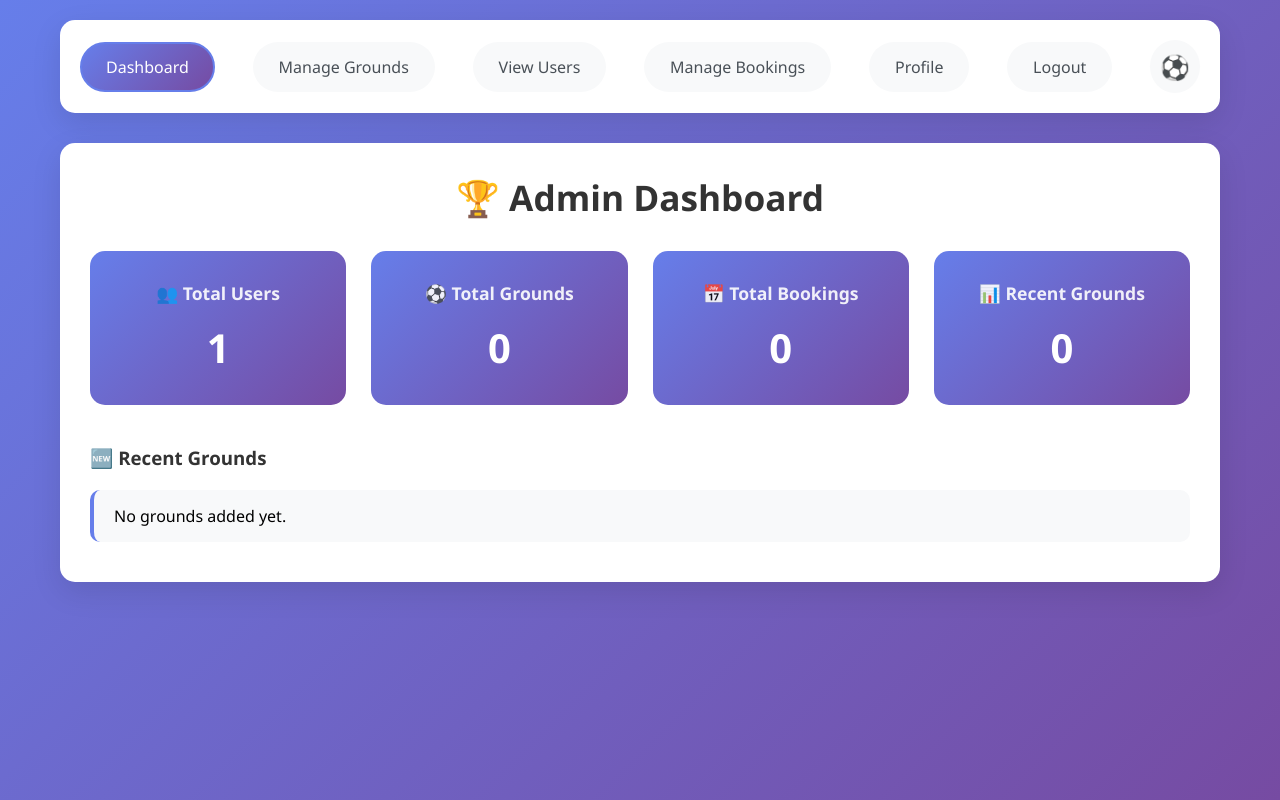
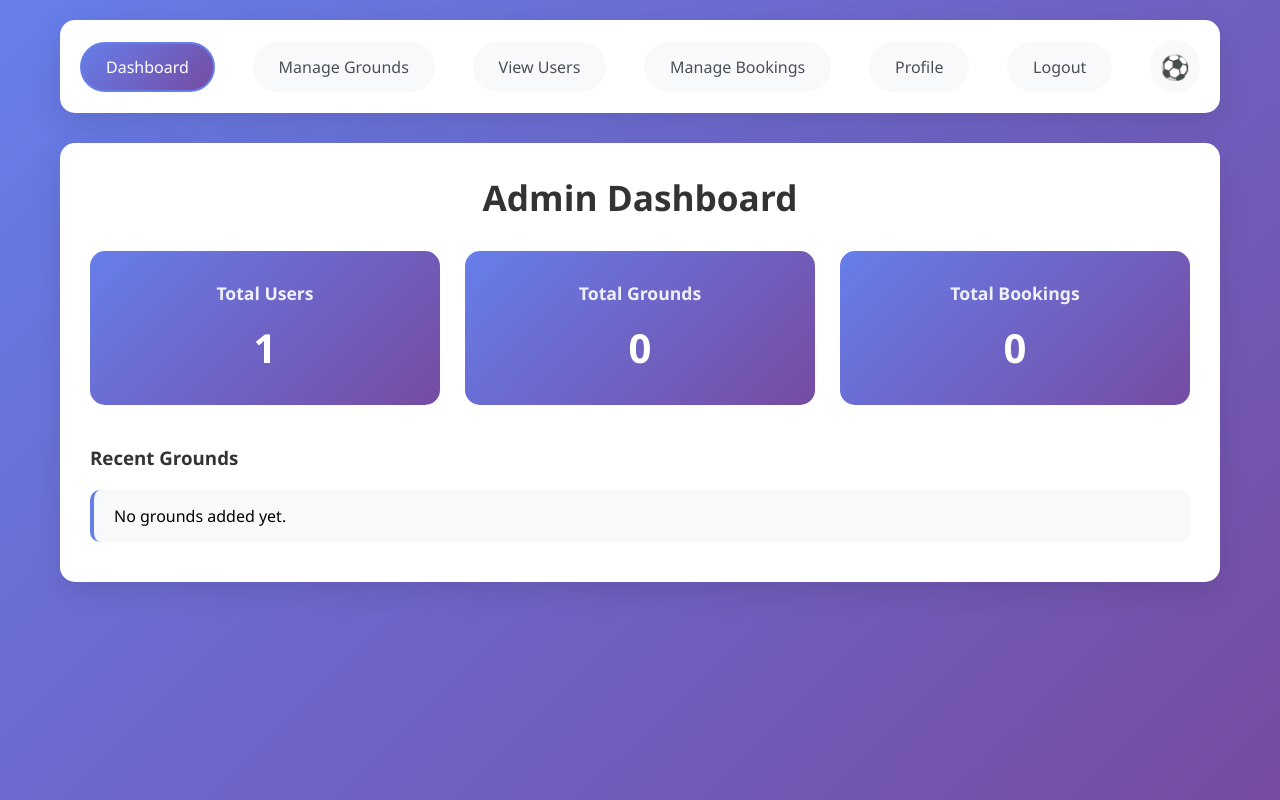
Before and after one commit to jaydevthapaa/futsalmanagementsystem, a Django app: page /dashboard/ in a window 1280 px wide. Run offline with Django 5.2, Linux system fonts and the light colour scheme; the visitor is signed in with stand-in values (Sample User, id 1); data comes from the database, SQL or seed files in the repository; data that the repository does not hold is empty.

Commit message:
changing

```diff
--- a/pages/views.py
+++ b/pages/views.py
@@ -353,38 +353,44 @@ def admin_dashboard_view(request):
 
 @login_required
 def get_admin_notifications_view(request):
+    if not request.user.is_staff:
+        if request.headers.get('X-Requested-With') == 'XMLHttpRequest':
+            return JsonResponse({'success': False, 'error': 'Permission denied'}, status=403)
+        return redirect('home')
 
-    if not request.user.is_staff:
-        return JsonResponse({'success': False, 'error': 'Permission denied'})
+    notifications = Notification.objects.filter(user=request.user).select_related('booking').order_by('-created_at')
+    unread_count = notifications.filter(status='unread').count()
 
-    notifications = Notification.objects.filter(user=request.user).order_by('-created_at')[:10]
-    unread_count = Notification.objects.filter(user=request.user, status="unread").count()
-
-    #  JSON response
-    notifications_data = []
-    for notification in notifications:
-        notifications_data.append({
-            'id': notification.id,
-            'message': notification.message,
-            'status': notification.status,
-            'created_at': notification.created_at.strftime('%Y-%m-%d %H:%M:%S'),
-            'booking_id': notification.booking.id if notification.booking else None,
-            'booking_status': notification.booking.status if notification.booking else None,
+    # If AJAX request, return JSON
+    if request.headers.get('X-Requested-With') == 'XMLHttpRequest':
+        notifications_data = []
+        for notification in notifications:
+            notifications_data.append({
+                'id': notification.id,
+                'message': notification.message,
+                'status': notification.status,
+                'created_at': notification.created_at.strftime('%Y-%m-%d %H:%M:%S'),
+                'booking_id': notification.booking.id if notification.booking else None,
+                'booking_status': notification.booking.status if notification.booking else None,
+            })
+        return JsonResponse({
+            'success': True,
+            'notifications': notifications_data,
+            'unread_count': unread_count
         })
 
-    return JsonResponse({
-        'success': True,
-        'notifications': notifications_data,
+    # Otherwise return HTML template (direct page visit)
+    return render(request, 'admin/notifications.html', {
+        'notifications': notifications,
         'unread_count': unread_count
     })
-
 
 
 @login_required
 def mark_admin_notification_read_view(request, notification_id):
 
     if not request.user.is_staff:
-        return JsonResponse({'success': False, 'error': 'Permission denied'})
+        return JsonResponse({'success': False, 'error': 'Permission denied'}, status=403)
 
     if request.method == 'POST':
         try:
@@ -393,9 +399,8 @@ def mark_admin_notification_read_view(request, notification_id):
             notification.save()
             return JsonResponse({'success': True})
         except Notification.DoesNotExist:
-            return JsonResponse({'success': False, 'error': 'Notification not found'})
-    return JsonResponse({'success': False, 'error': 'Invalid request method'})
-
+            return JsonResponse({'success': False, 'error': 'Notification not found'}, status=404)
+    return JsonResponse({'success': False, 'error': 'Invalid request method'}, status=405)
 
 @login_required
 def get_notification_count_view(request):
--- a/templates/admin/dashboard.html
+++ b/templates/admin/dashboard.html
@@ -165,29 +175,7 @@
             transition: all 0.3s ease;
             position: relative;
             overflow: hidden;
-        }
-
-        .dash-card::before {
-            content: '';
-            position: absolute;
-            top: -50%;
-            left: -50%;
-            width: 200%;
-            height: 200%;
-            background: linear-gradient(45deg, transparent, rgba(255,255,255,0.1), transparent);
-            transform: rotate(45deg);
-            transition: all 0.6s ease;
-            opacity: 0;
-        }
-
-        .dash-card:hover::before {
-            animation: shimmer 1.5s ease-in-out;
-        }
-
-        @keyframes shimmer {
-            0% { transform: translateX(-100%) translateY(-100%) rotate(45deg); opacity: 0; }
-            50% { opacity: 1; }
-            100% { transform: translateX(100%) translateY(100%) rotate(45deg); opacity: 0; }
+            cursor: pointer;
         }
 
         .dash-card:hover {
@@ -271,55 +220,43 @@
 </head>
 <body>
     <div class="dash-container">
-        <!-- Navigation Tabs -->
         <div class="nav-tabs">
-            <a class="nav-tab active" href="{{ 'admin_dashboard' }}">Dashboard</a>
-            <a class="nav-tab" href="{{ 'grounds_list' }}">Manage Grounds</a>
-            <a class="nav-tab" href="{{ 'users_list' }}">View Users</a>
-            <a class="nav-tab" href="{{ 'admin_bookings' }}">Manage Bookings</a>
-            <a class="nav-tab" href="{{ 'admin_profile' }}">Profile</a>
+            <a class="nav-tab active" href="{% url 'admin_dashboard' %}">Dashboard</a>
+            <a class="nav-tab" href="{% url 'grounds_list' %}">Manage Grounds</a>
+            <a class="nav-tab" href="{% url 'users_list' %}">View Users</a>
+            <a class="nav-tab" href="{% url 'admin_bookings' %}">Manage Bookings</a>
+            <a class="nav-tab" href="{% url 'admin_profile' %}">Profile</a>
             <a class="nav-tab" href="{% url 'logout' %}">Logout</a>
 
-            <!-- notification icon -->
             <div id="notification-container">
-                <span id="notification-count"
-                        {% if unread_count == 0 %}style="display:none;"{% endif %}>
-                        {{ unread_count }}
-                </span>
+                <span id="notification-count" {% if unread_count == 0 %}style="display:none;"{% endif %}>{{ unread_count }}</span>
                 <span id="notification-icon">⚽</span>
-
-                    <!-- notification dropdown -->
                 <div id="notification-dropdown">
                     <ul id="notification-list">
-                        <li class="loading">Loading notifications...</li>
+                        <li style="padding: 15px; text-align: center; color: #666;">Loading...</li>
                     </ul>
                 </div>
             </div>
         </div>
 
-        <!-- dashboard Section -->
-        <div id="dashboard" class="admin-section active">
-            <h2>🏆 Admin Dashboard</h2>
+        <div class="admin-section">
+            <h2>Admin Dashboard</h2>
             <div class="dash-grid">
                 <div class="dash-card" onclick="window.location.href='{% url 'users_list' %}'">
-                    <h3>👥 Total Users</h3>
+                    <h3>Total Users</h3>
                     <div>{{ total_users }}</div>
                 </div>
-                 <div class="dash-card" onclick="window.location.href='{{ grounds_list_url }}'">
-                      <h3>⚽ Total Grounds</h3>
-                      <div>{{ total_grounds }}</div>
+                <div class="dash-card" onclick="window.location.href='{% url 'grounds_list' %}'">
+                    <h3>Total Grounds</h3>
+                    <div>{{ total_grounds }}</div>
                 </div>
-                <div class="dash-card" onclick="window.location.href='{% url 'admin_bookings'%}'">
-                    <h3>📅 Total Bookings</h3>
+                <div class="dash-card" onclick="window.location.href='{% url 'admin_bookings' %}'">
+                    <h3>Total Bookings</h3>
                     <div>{{ total_bookings|default:0 }}</div>
-                </div>
-                <div class="dash-card" onclick="window.location.href='{{ grounds_list_url }}'">
-                    <h3>📊 Recent Grounds</h3>
-                    <div>{{ recent_grounds|length }}</div>
                 </div>
             </div>
 
-            <h3 style="margin-top:30px; margin-bottom:20px; color: #333;">🆕 Recent Grounds</h3>
+            <h3 style="margin-top:30px; margin-bottom:20px; color: #333;">Recent Grounds</h3>
             <ul class="list">
                 {% for ground in recent_grounds %}
                     <li><strong>{{ ground.groundName }}</strong> — {{ ground.location }} — Rs. {{ ground.price_per_hour }}/hr</li>
@@ -332,13 +269,11 @@
 
     <script>
     document.addEventListener("DOMContentLoaded", function() {
-        const icon = document.getElementById("notification-icon");
         const container = document.getElementById("notification-container");
         const dropdown = document.getElementById("notification-dropdown");
         const countEl = document.getElementById("notification-count");
         const notificationList = document.getElementById("notification-list");
 
-        // get csfr token
         function getCookie(name) {
             let cookieValue = null;
             if (document.cookie && document.cookie !== '') {
@@ -365,54 +299,53 @@
             }
         });
 
-        // close dropdown when clicking outside
         document.addEventListener("click", (e) => {
             if (!container.contains(e.target)) {
                 dropdown.style.display = "none";
             }
         });
 
-        // fetch notifaction from django api
         function fetchNotifications() {
-            notificationList.innerHTML = '<li class="loading" style="padding: 15px; text-align: center; color: #666;">Loading notifications...</li>';
+            notificationList.innerHTML = '<li style="padding: 15px; text-align: center; color: #666;">Loading...</li>';
 
-            fetch('/admin/notifications/')
-                .then(response => {
-                    if (!response.ok) {
-                        throw new Error('Failed to fetch notifications');
-                    }
-                    return response.json();
-                })
+            fetch('/admin/notifications/', {
+                headers: {
+                    'X-Requested-With': 'XMLHttpRequest'
+                }
+            })
+                .then(response => response.json())
                 .then(data => {
                     displayNotifications(data.notifications);
                     updateNotificationCount(data.unread_count);
                 })
                 .catch(error => {
-                    console.error('Error fetching notifications:', error);
-                    notificationList.innerHTML = '<li style="color: red; padding: 15px;">Failed to load notifications</li>';
+                    console.error('Error:', error);
+                    notificationList.innerHTML = '<li style="color: red; padding: 15px;">Failed to load</li>';
                 });
         }
 
-        // Display notifications
         function displayNotifications(notifications) {
             if (notifications.length === 0) {
-                notificationList.innerHTML = '<li style="padding: 15px; text-align: center; color: #666;">No notifications yet.</li>';
+                notificationList.innerHTML = '<li style="padding: 15px; text-align: center; color: #666;">No notifications</li>';
                 return;
             }
 
-            notificationList.innerHTML = notifications.map(notification => {
+            let html = notifications.map(notification => {
                 const timeAgo = getTimeAgo(new Date(notification.created_at));
                 const unreadClass = notification.status === 'unread' ? 'unread' : '';
 
                 return `
-                    <li class="${unreadClass}" data-notification-id="${notification.id}" style="padding: 15px; border-bottom: 1px solid #f1f3f4; cursor: pointer; transition: background-color 0.3s;">
-                        <div class="notification-item" style="font-size: 14px; line-height: 1.4; color: #555;">${notification.message}</div>
-                        <div class="notification-time" style="font-size: 12px; color: #888; margin-top: 5px;">${timeAgo}</div>
+                    <li class="${unreadClass}" data-notification-id="${notification.id}" style="cursor: pointer;" onclick="window.location.href='/dashboard/admin_bookings/';">
+                        <div style="font-size: 14px; line-height: 1.4; color: #555;">${notification.message}</div>
+                        <div style="font-size: 12px; color: #888; margin-top: 5px;">${timeAgo}</div>
                     </li>
                 `;
             }).join('');
 
-            // add click handlers for notifications
+            html += '<li style="padding: 15px; text-align: center; border-top: 2px solid #f1f3f4; background: #f8f9fa;"><a href="/admin/notifications/">View All →</a></li>';
+
+            notificationList.innerHTML = html;
+
             notificationList.querySelectorAll('li[data-notification-id]').forEach(item => {
                 item.addEventListener('click', () => {
                     const notificationId = item.dataset.notificationId;
@@ -420,28 +353,18 @@
                         markAsRead(notificationId, item);
                     }
                 });
-
-                // add hover effect
-                item.addEventListener('mouseenter', () => {
-                    item.style.backgroundColor = '#f8f9fa';
-                });
-                item.addEventListener('mouseleave', () => {
-                    item.style.backgroundColor = item.classList.contains('unread') ? '#e3f2fd' : 'white';
-                });
             });
         }
 
-        // update notification count
         function updateNotificationCount(count) {
             if (count > 0) {
                 countEl.style.display = "flex";
-                countEl.textContent = count > 99 ? '99+' : count.toString();
+                countEl.textContent = count > 99 ? '99+' : count;
             } else {
                 countEl.style.display = "none";
             }
         }
 
-        // mark notificairon as read
         function markAsRead(notificationId, element) {
             fetch(`/admin/notifications/${notificationId}/mark-read/`, {
                 method: 'POST',
@@ -454,18 +377,13 @@
             .then(data => {
                 if (data.success) {
                     element.classList.remove('unread');
-                    element.style.backgroundColor = 'white';
-                    // Update count
                     const currentCount = parseInt(countEl.textContent) || 0;
                     updateNotificationCount(Math.max(0, currentCount - 1));
                 }
             })
-            .catch(error => {
-                console.error('Error marking notification as read:', error);
-            });
+            .catch(error => console.error('Error:', error));
         }
 
-        // helper functon to get time ago
         function getTimeAgo(date) {
             const now = new Date();
             const diffMs = now - date;
@@ -474,9 +392,9 @@
             const diffDays = Math.floor(diffMs / 86400000);
 
             if (diffMins < 1) return 'Just now';
-            if (diffMins < 60) return `${diffMins} minute${diffMins > 1 ? 's' : ''} ago`;
-            if (diffHours < 24) return `${diffHours} hour${diffHours > 1 ? 's' : ''} ago`;
-            return `${diffDays} day${diffDays > 1 ? 's' : ''} ago`;
+            if (diffMins < 60) return `${diffMins}m ago`;
+            if (diffHours < 24) return `${diffHours}h ago`;
+            return `${diffDays}d ago`;
         }
     });
     </script>
```
Also changed, not shown: other parts of templates/admin/dashboard.html (+11 -41 lines).
